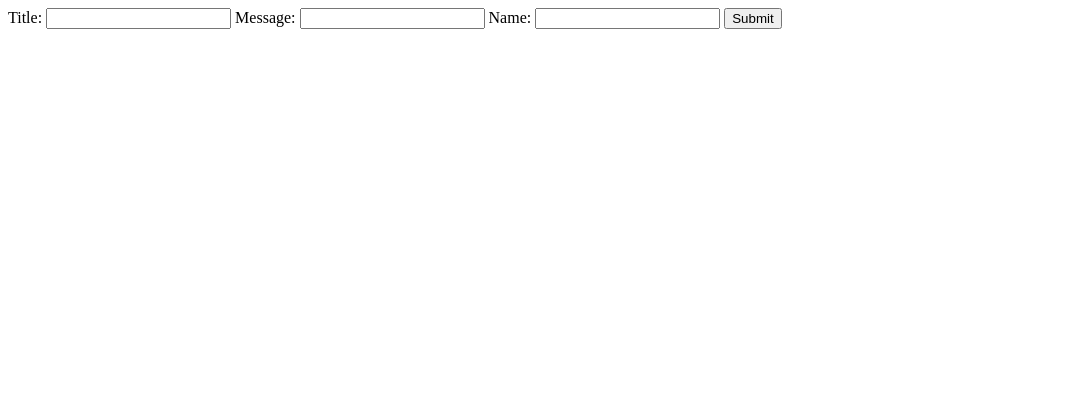
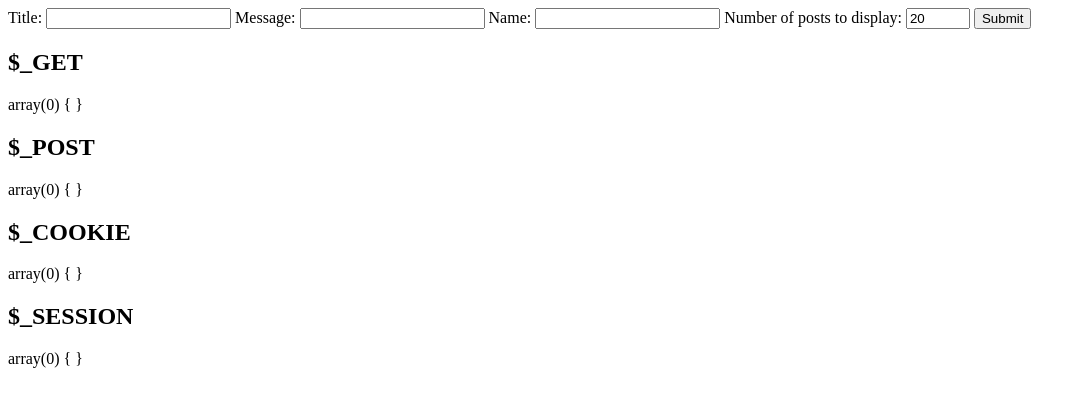
Before and after one commit to N-Kaplan/guestbook, a PHP site: page / in a window 1280 px wide. Shown: the top 407 px of the page, without its empty margins (0-1086 px from the left). Run offline with PHP 8.4, Linux system fonts and the light colour scheme.

Commit message:
user can choose the number of messages displayed

```diff
--- a/code/PostLoader.php
+++ b/code/PostLoader.php
@@ -3,9 +3,11 @@ declare(strict_types=1);
 
 class PostLoader
 {
-    private const MAX_POSTS = 20;
+    //private const MAX_POSTS = 20;
+    private int $max_posts;
+    private string $encoded_posts;
 
-    public function readPosts($encoded_posts)
+    public function readPosts($encoded_posts): array
     {
         $this->encoded_posts = $encoded_posts;
         //cast objects in json file as guestbookpost objects
@@ -27,10 +29,11 @@ class PostLoader
         file_put_contents("guestbook.json", $all_encoded);
     }
 
-    public static function displayPosts($all_posts): string
+    public static function displayPosts($all_posts, $max_posts): string
     {
         $display = "";
-        $max = (count($all_posts) < self::MAX_POSTS) ? count($all_posts) : self::MAX_POSTS;
+        //$max = (count($all_posts) < self::MAX_POSTS) ? count($all_posts) : self::MAX_POSTS;
+        $max = (count($all_posts) < $max_posts) ? count($all_posts) : $max_posts;
         $display_arr = array_slice($all_posts,0, $max);
         foreach ($display_arr as $post) {
             echo $post->displayPost();
--- a/form-view.php
+++ b/form-view.php
@@ -6,12 +6,15 @@
 </head>
 <body>
     <form action="" method="POST">
+        <?php if (isset($error) && !empty($error)){echo "<div>" . $error . "</div>";} ?>
         <label for="title">Title:</label>
         <input type="text" name="title" id="title">
         <label for="message">Message:</label>
         <input type="text" name="message" id="message">
         <label for="name">Name:</label>
         <input type="text" name="name" id="name">
+        <label for="display_nr">Number of posts to display:</label>
+        <input type="number" name="display_nr" id="display_nr" min="1" max="100" value="20">
         <button type="submit">Submit</button>
     </form>
 
--- a/index.php
+++ b/index.php
@@ -45,7 +45,9 @@ if ($_SERVER["REQUEST_METHOD"] === "POST")
 
     $loader = new PostLoader();
     $all_posts = $loader->readPosts($guestbook);
-    PostLoader::displayPosts($all_posts);
+    PostLoader::displayPosts($all_posts, intval($_POST['display_nr']));
 }
 
 require 'form-view.php';
+
+whatIsHappening();
```
Also changed, not shown: guestbook.json (+1 -1 lines).
